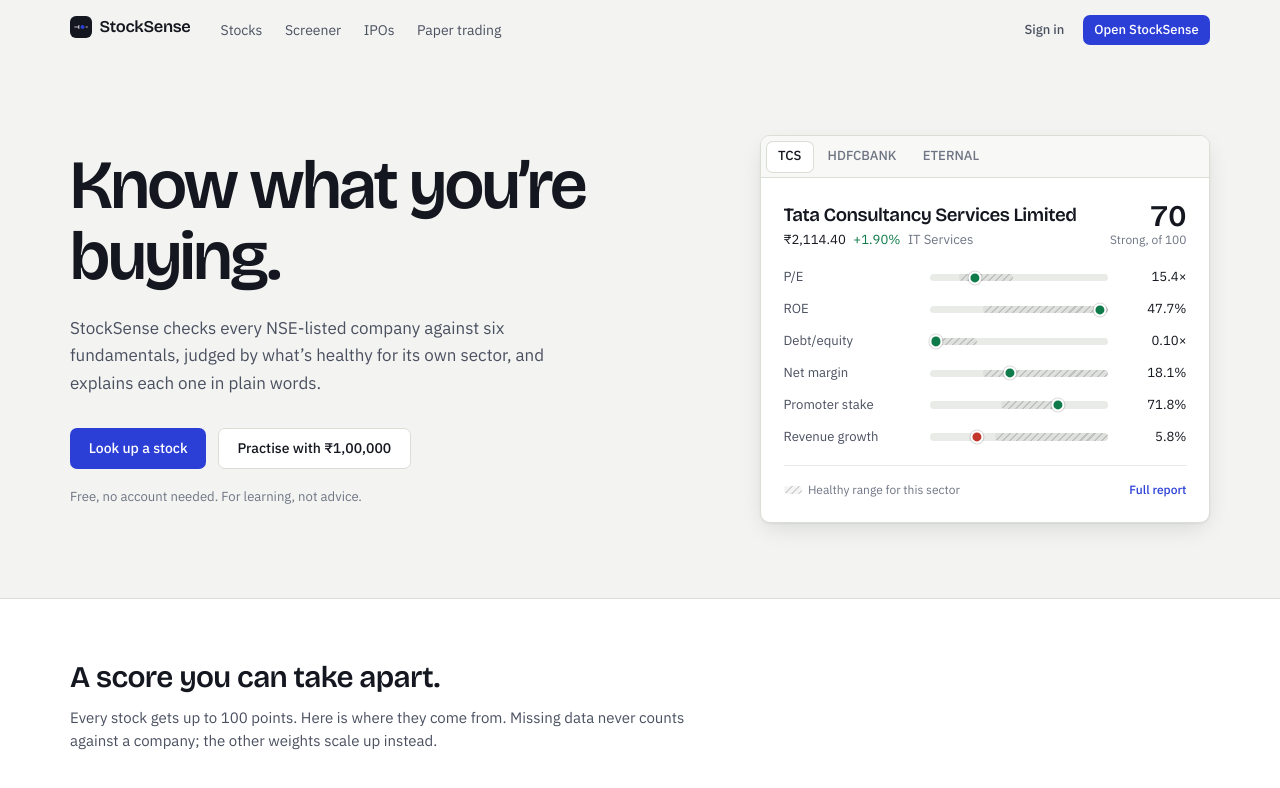
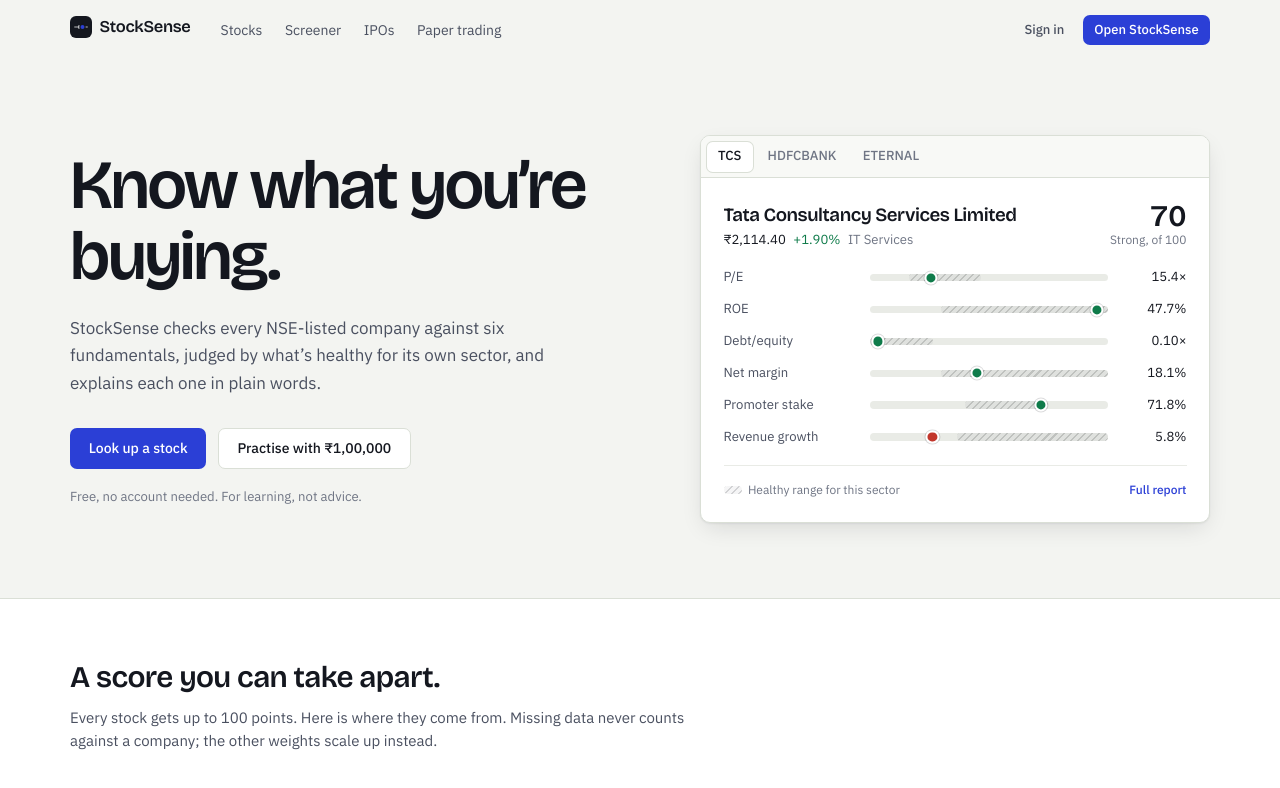
Before and after one commit to stocksense-in/stocksense-web, a Next.js app in the folder frontend/: page / in a window 1280 px wide. Shown: the top 788 px of the page. Built offline with nearby package versions, Linux system fonts and the light colour scheme; no server answers.

Commit message:
landing: give the hero report card more room

```diff
--- a/frontend/app/page.tsx
+++ b/frontend/app/page.tsx
@@ -48,7 +48,7 @@
       </header>
 
       <main>
-        <section className="mx-auto grid max-w-[1200px] items-center gap-12 px-5 pt-10 pb-20 sm:px-8 lg:grid-cols-[minmax(0,1fr)_minmax(0,30rem)] lg:pt-20">
+        <section className="mx-auto grid max-w-[1200px] items-center gap-12 px-5 pt-10 pb-20 sm:px-8 lg:grid-cols-[minmax(0,1fr)_minmax(0,34rem)] lg:pt-20">
           <div>
             <h1 className="font-display text-[2.75rem] leading-[1.02] font-semibold tracking-[-0.035em] text-ink sm:text-[4rem] lg:text-[4.6rem]">
               Know what you’re buying.
```
